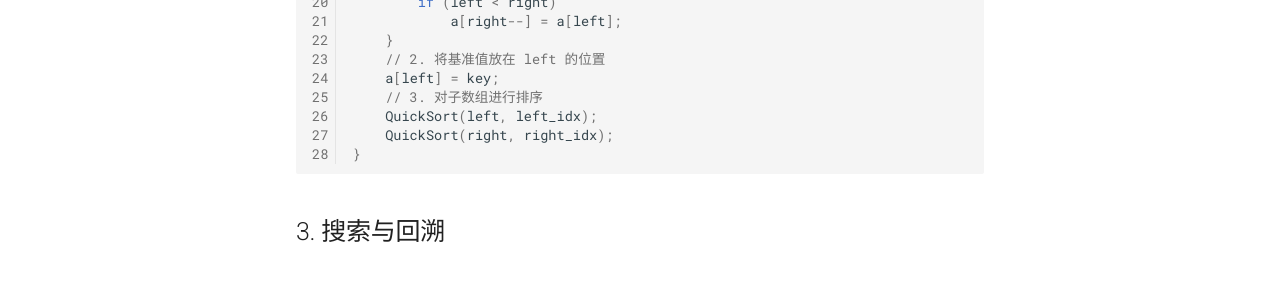
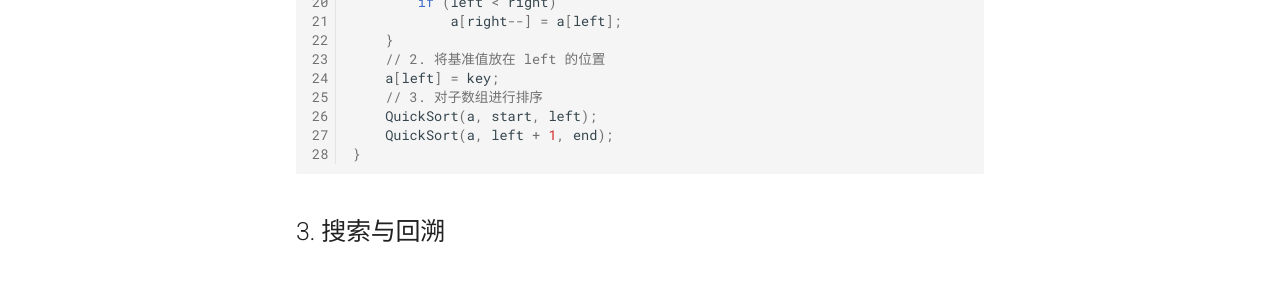
Before and after one commit to ErnestEarth/jifeng.github.io, an MkDocs documentation site: the page built from docs/Fundamentals_of_Programming/ch5.md, in a window 1280 px wide and 900 px high, scrolled down 2053 px. Shown: the part 391-683 px from the top of the window. Built offline with MkDocs 1.6.1 and Material for MkDocs 9.7.7, drawn with Linux system fonts in a browser that asks for light colours.

Commit message:
更新《程序设计基础》笔记第 5 章

````diff
--- a/docs/Fundamentals_of_Programming/ch5.md
+++ b/docs/Fundamentals_of_Programming/ch5.md
@@ -103,8 +103,8 @@ void QuickSort(int *a, int start, int end)
     // 2. 将基准值放在 left 的位置
     a[left] = key;
     // 3. 对子数组进行排序
-    QuickSort(left, left_idx);
-    QuickSort(right, right_idx);
+    QuickSort(a, start, left);
+    QuickSort(a, left + 1, end);
 }
 ```
 
````
